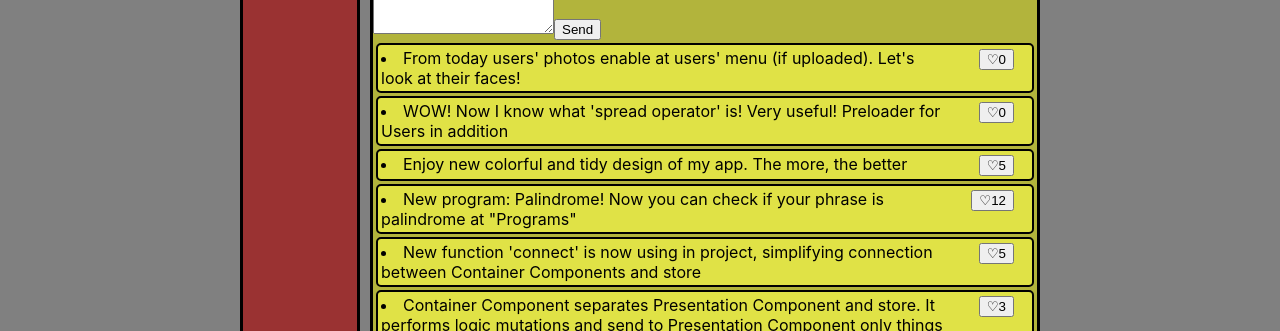
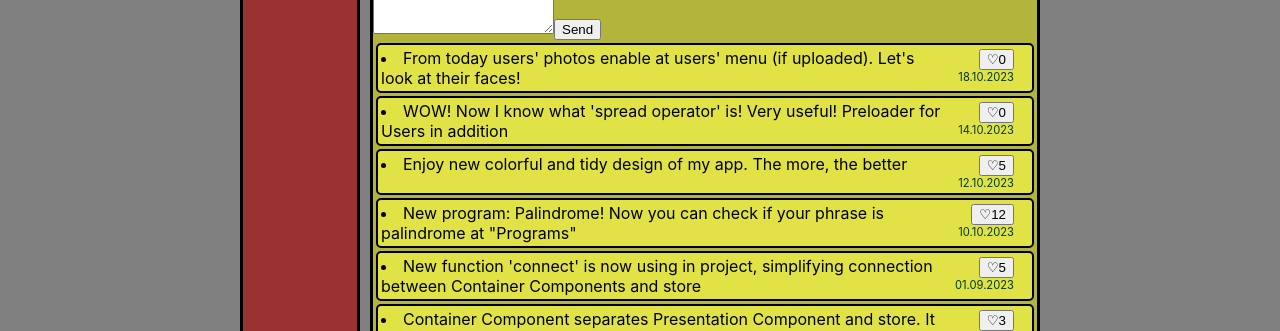
Before and after one commit to Mikifor/app-the-supp, a React (Create React App) app: page /posts in a window 1280 px wide. Shown: the part 621-952 px from the top of the page. Built offline with nearby package versions, Linux system fonts and the light colour scheme.

Commit message:
dates at posts

```diff
--- a/src/Components/Postfield/Post/Post.jsx
+++ b/src/Components/Postfield/Post/Post.jsx
@@ -13,7 +13,8 @@ const Like = (props) => {
   }
 
   return <div className={classes.like}>
-    <button onClick={onClickLikeFunction} className={classes.button}>{'\u2661'+props.counter}</button>
+    <div><button onClick={onClickLikeFunction} className={classes.button}>{'\u2661'+props.counter}</button></div>
+    <div className={classes.date}>{props.date}</div>
   </div>
 }
 
@@ -22,7 +23,7 @@ const Post = (props) => {
   return (
     <div className={classes.post} key={props.id}>
       <div><Texts message={props.text} /></div>
-      <div><Like counter={props.counter} onClickLikeFunction={props.onClickLikeFunction} id={props.id} /></div>
+      <div><Like counter={props.counter} onClickLikeFunction={props.onClickLikeFunction} id={props.id} date={props.date}/></div>
     </div>)
 }
 
--- a/src/Components/Postfield/Post/Post.module.css
+++ b/src/Components/Postfield/Post/Post.module.css
@@ -18,3 +18,9 @@
 .text {
   text-align: center
 }
+
+.date {
+  color:rgb(2, 58, 39);
+  font-size: 0.7rem;
+  text-align: bottom;
+}
--- a/src/Components/Postfield/Postfield.jsx
+++ b/src/Components/Postfield/Postfield.jsx
@@ -9,7 +9,8 @@ let postElements = (props) => {
     <Post
       text={postItem.text} counter={postItem.likeCounter}
       key={postItem.id} id={postItem.id}
-      onClickLikeFunction={props.onClickLikeFunction} />
+      onClickLikeFunction={props.onClickLikeFunction}
+      date={postItem.date} />
   </div>));
   return x
 }
```
